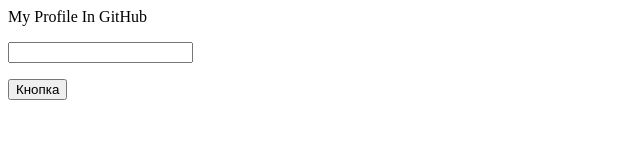
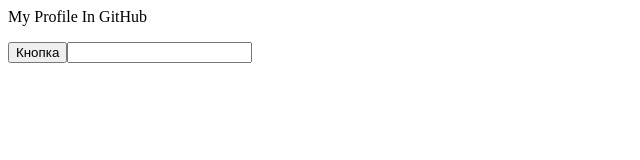
Before and after one commit to TheWalkerXD/thewalker.github.io, a plain HTML site: page index.html in a window 1280 px wide. Shown: the whole page, without its empty margins (0-640 px from the left). Drawn offline with Linux system fonts and the light colour scheme.

Commit message:
Update index.html 0.3 Fix
The button was not visible.

```diff
--- a/index.html
+++ b/index.html
@@ -1,6 +1,5 @@
 <html>
   <title>GitHub Profile</title>
 <p>My Profile In GitHub</p>
-  <p><input name="input1" type="text"></p>
-  <p><input name="button1" type="button" value="Кнопка"></p>
+  <p><input name="button1" type="button" value="Кнопка"><input name="input1" type="text"></p>
 </html>
```
